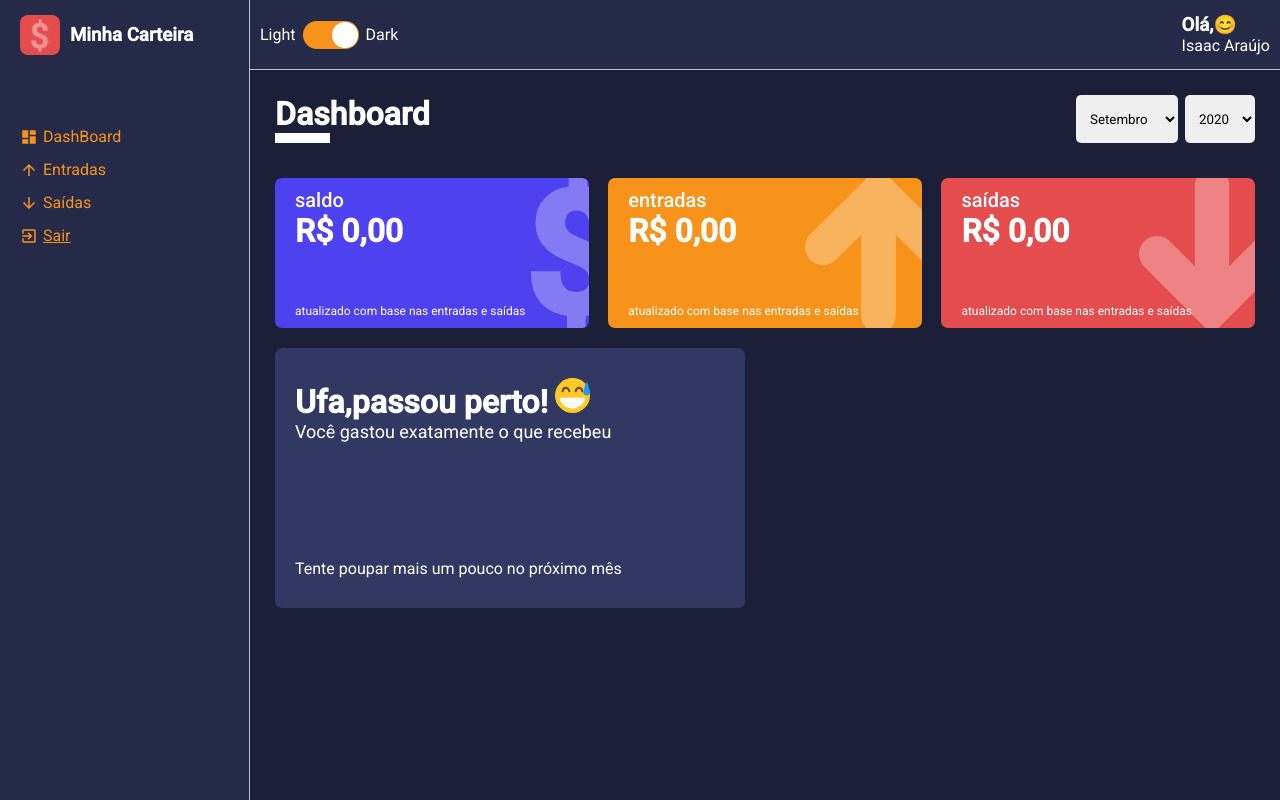
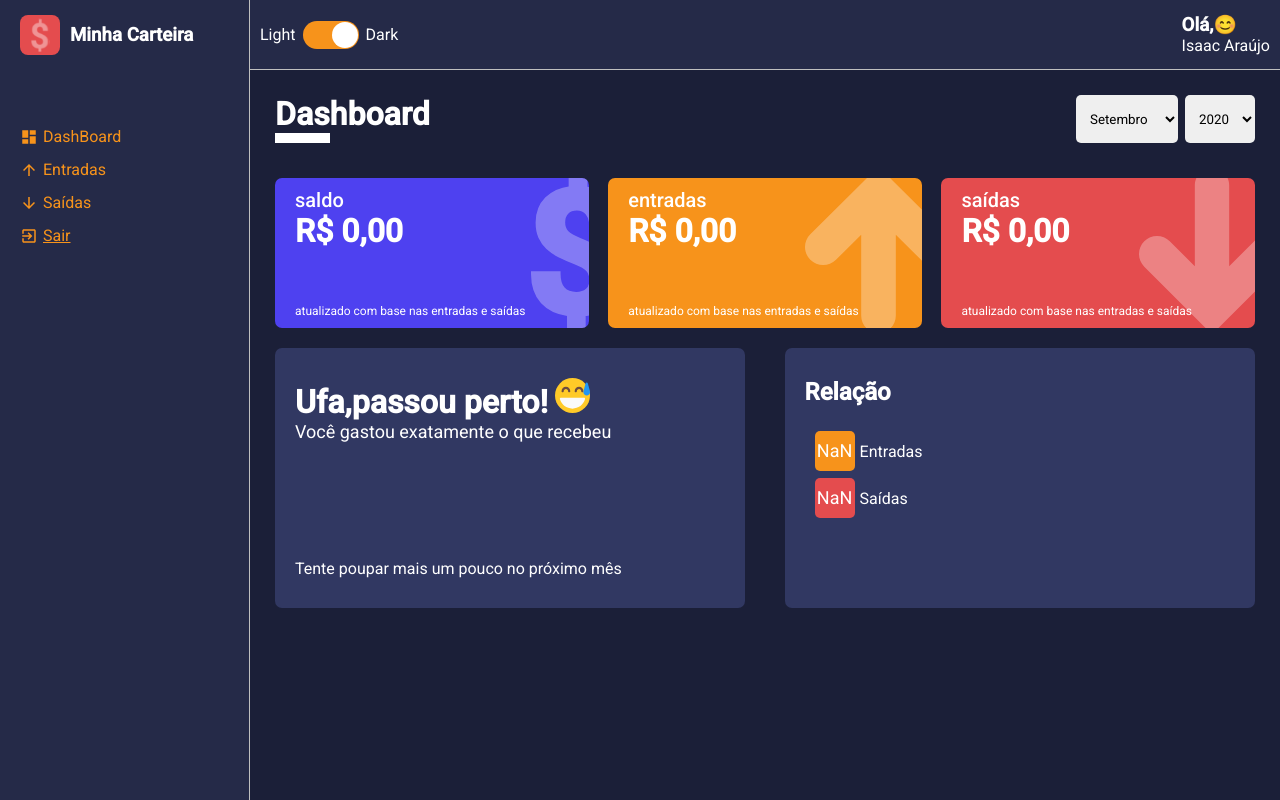
Before and after one commit to IsaacMaciel/minha-carteira, a React (Create React App) app in the folder minha-carteira/: page /dashboard in a window 1280 px wide. Built offline with nearby package versions, Linux system fonts and the light colour scheme.

Commit message:
adicionando chart pizza

```diff
--- a/minha-carteira/package.json
+++ b/minha-carteira/package.json
@@ -10,6 +10,7 @@
     "@types/node": "^12.12.62",
     "@types/react": "^16.9.49",
     "@types/react-dom": "^16.9.8",
+    "@types/recharts": "^1.8.16",
     "@types/styled-components": "^5.1.4",
     "react": "^16.13.1",
     "react-countup": "^4.3.3",
@@ -18,6 +19,8 @@
     "react-router-dom": "^5.2.0",
     "react-scripts": "3.4.3",
     "react-switch": "^5.0.1",
+    "rechart": "0.0.1",
+    "recharts": "^1.8.5",
     "styled-components": "^5.2.0",
     "typescript": "^3.7.5",
     "uuidv4": "^6.2.3"
--- /dev/null
+++ b/minha-carteira/src/components/PieChartBox/index.tsx
@@ -0,0 +1,56 @@
+import React from "react";
+import { PieChart,Pie, Cell, ResponsiveContainer } from "recharts";
+
+import {
+  Container,
+  SideLeft,
+  LegendContainer,
+  Legend,
+  SideRight,
+} from "./styles";
+
+interface IPieChartProps {
+  data: {
+    name: string;
+    value: number;
+    percent: number;
+    color: string;
+  }[];
+}
+
+const PieChartBox: React.FC<IPieChartProps> = ({ data }) => (
+  <Container>
+    <SideLeft>
+      <h2>Relação</h2>
+      <LegendContainer>
+
+        {data.map((indicator) => (
+          <Legend key={indicator.name} color={indicator.color}>
+            <div>{indicator.percent}</div>
+            <span>{indicator.name}</span>
+          </Legend>
+        ))}
+
+      </LegendContainer>
+    </SideLeft>
+
+    <SideRight>
+      <ResponsiveContainer>
+        <PieChart>
+          <Pie
+            data={data}
+            labelLine={false}
+            dataKey="percent"
+          >
+              { data.map((indicator) => (
+                  <Cell key={indicator.name} fill={indicator.color} />
+              ))
+              }
+         </Pie>
+        </PieChart>
+      </ResponsiveContainer>
+    </SideRight>
+  </Container>
+);
+
+export default PieChartBox;
--- /dev/null
+++ b/minha-carteira/src/components/PieChartBox/styles.ts
@@ -0,0 +1,74 @@
+import styled from 'styled-components';
+
+interface ILegendProps {
+    color: string;
+}
+
+export const Container = styled.div`
+    width: 48%;
+    height: 260px;
+
+    margin: 10px 0;
+
+    background-color: ${props => props.theme.colors.tertiary};
+    color: ${props => props.theme.colors.white};
+
+    border-radius: 7px;
+
+    display:flex;
+
+`;
+
+export const SideLeft = styled.aside`
+    padding: 30px 20px;
+
+    > h2 {
+        margin-bottom: 20px;
+    }
+`;
+
+export const LegendContainer = styled.ul`
+    list-style: none;
+
+    height: 170px;
+    padding: 5px 10px;
+    overflow-y: scroll;
+
+    ::-webkit-scrollbar {
+        width: 10px;
+    }
+
+    ::-webkit-scrollbar-thumb {
+        background-color: ${props => props.theme.colors.secondary};
+        border-radius:10px;
+    }
+`;
+
+export const Legend = styled.li<ILegendProps>`
+    display: flex;
+    align-items: center;
+
+    margin-bottom: 7px;
+
+    > div {
+        background-color: ${props => props.color};
+
+        width: 40px;
+        height: 40px;
+        border-radius: 5px;
+
+        font-size: 18px;
+        line-height: 40px;
+        text-align: center;
+    }
+
+    > span {
+        margin-left: 5px;
+    }
+`;
+
+export const SideRight = styled.main`
+    display:flex;
+    flex: 1;
+    justify-content: center;
+`;
--- a/minha-carteira/src/pages/DashBoard/index.tsx
+++ b/minha-carteira/src/pages/DashBoard/index.tsx
@@ -4,6 +4,7 @@
 import SelectInput from '../../components/SelectInput';
 import WalletBox from '../../components/WalletBox';
 import MessageBox from '../../components/MessageBox';
+import PieChartBox from '../../components/PieChartBox';
 
 
 import gains from '../../repositories/gains';
@@ -21,18 +22,6 @@
 
 import { Container, Content } from './styles'
 
-const options = [{
-    value: 'Isaac Maciel',
-    label: 'Isaac Maciel'
-},
-{
-    value: 'Gabi Amaral',
-    label: 'Gabi Amaral'
-},
-{
-    value: 'Maria Bethania',
-    label: 'Maria Bethania'
-},]
 
 
 
@@ -109,6 +98,30 @@
 
     }, [totalBalance])
 
+    const relationExpensesVersusGains = useMemo(() => {
+        const total = totalGains + totalExpenses;
+
+        const percentGains = (totalGains / total) * 100;
+        const percentExpenses = (totalExpenses / total) * 100;
+
+        const data = [
+            {
+                name: 'Entradas',
+                value: totalGains,
+                percent: Number(percentGains.toFixed(1)),
+                color: '#F7931B'
+            },
+            {
+                name: 'Saídas',
+                value: totalExpenses,
+                percent: Number(percentExpenses.toFixed(1)),
+                color: '#E44C4E'
+            }
+        ]
+
+
+        return data;
+    },[totalGains,totalExpenses])
 
     const handleMonthSelected = (month: string) => {
         try {
@@ -142,6 +155,7 @@
                 <WalletBox title="saídas" amount={totalExpenses} footerlabel="atualizado com base nas entradas e saídas" icon="arrowDown" color="#E44C4E"></WalletBox>
 
                 <MessageBox title={messageWallet.title} description={messageWallet.description} footerText={messageWallet.footerText} icon={messageWallet.icon} />
+                <PieChartBox data={relationExpensesVersusGains} />
             </Content>
         </Container>
     )
```
Also changed, not shown: 1 other file (tests, documents, lock files or other folders).
